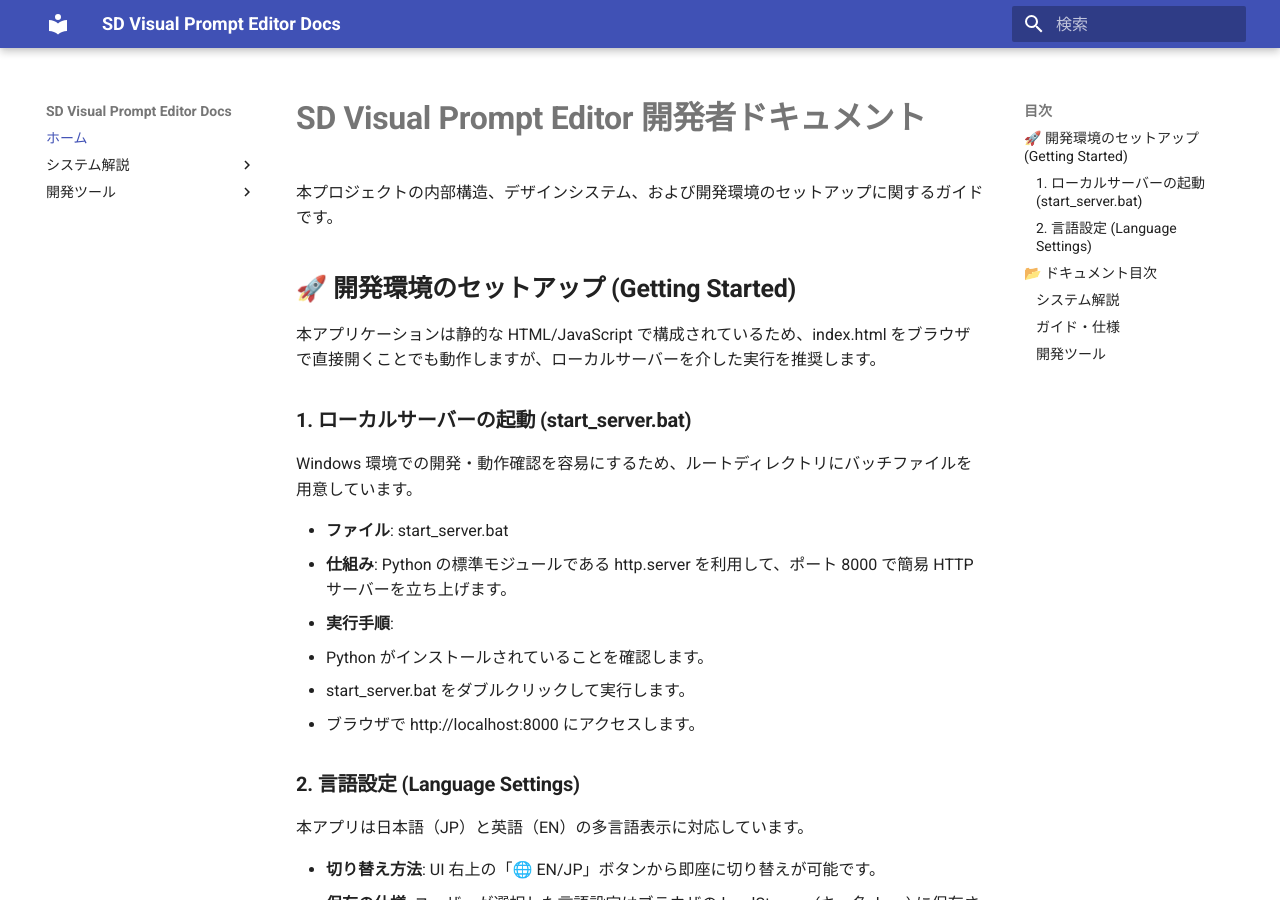
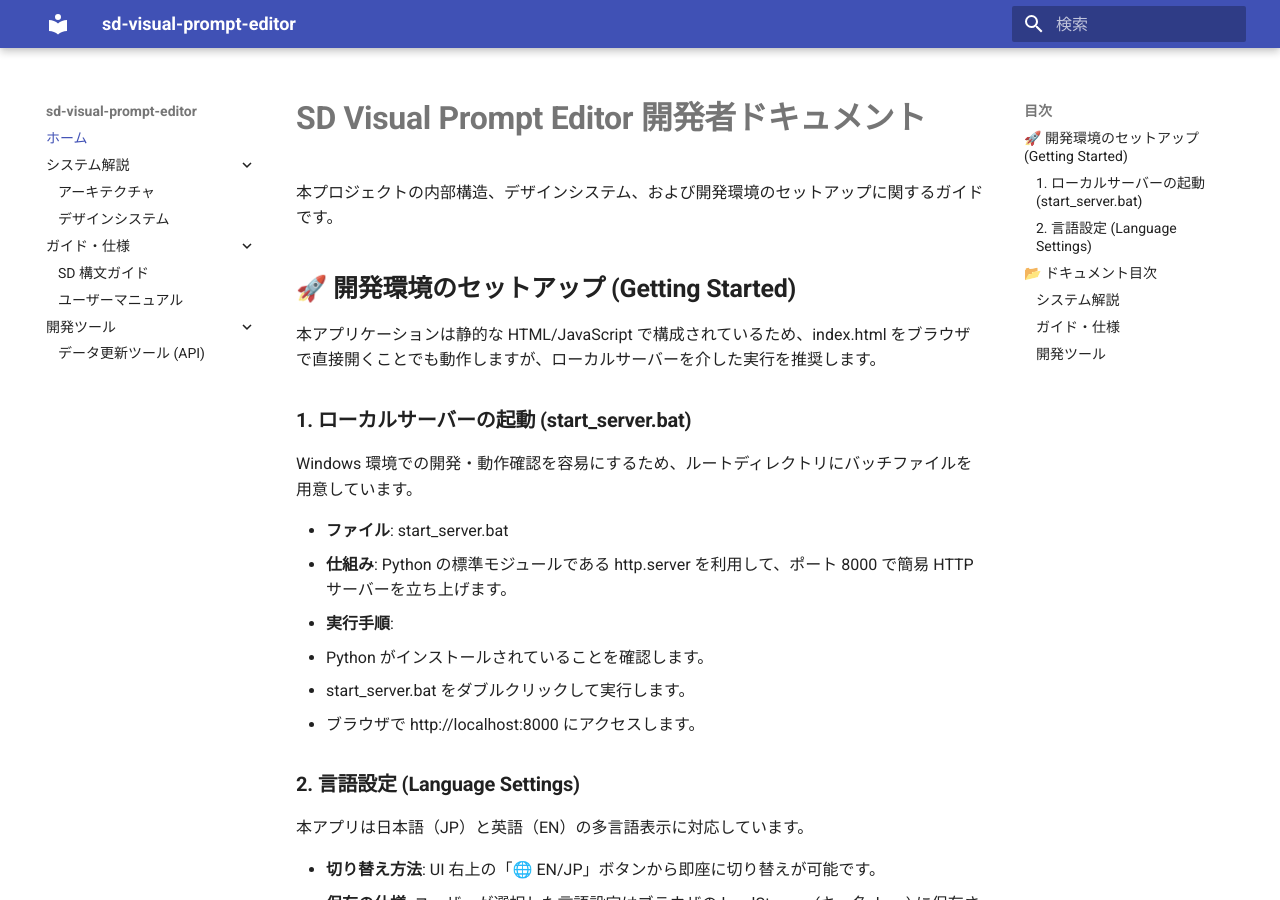
Before and after one commit to kotonone-minazuki/sd-visual-prompt-editor, an MkDocs documentation site: the page built from docs/index.md, in a window 1280 px wide and 900 px high. Built offline with MkDocs 1.6.1 and Material for MkDocs 9.7.7, drawn with Linux system fonts in a browser that asks for light colours; some of the changed lines change nothing that is shown.

Commit message:
MkDocs対応

```diff
--- a/mkdocs.yml
+++ b/mkdocs.yml
@@ -1,22 +1,29 @@
-site_name: SD Visual Prompt Editor Docs
+site_name: sd-visual-prompt-editor
 theme:
-  name: material # 美麗なUIを提供するMaterialテーマ
+  name: material
   language: ja
+  features:
+    - navigation.expand
+    - search.suggest
+    - search.highlight
 
 plugins:
   - search
-  - mkdocstrings: # ソースコードからドキュメントを自動抽出するプラグイン
+  - mkdocstrings:
       default_handler: python
       handlers:
         python:
-          setup_commands:
-            - import sys
-            - sys.path.append(".") # カレントディレクトリのPythonファイルを読み込めるようにする
+          options:
+            show_source: true # ソースコードを表示する設定
+          paths: ["."] # エラーを修正した最新のパス指定形式
 
 nav:
   - ホーム: index.md
   - システム解説:
       - アーキテクチャ: architecture.md
       - デザインシステム: design.md
+  - ガイド・仕様:
+      - SD 構文ガイド: syntax.html
+      - ユーザーマニュアル: guide.html
   - 開発ツール:
       - データ更新ツール (API): api_python.md
```
